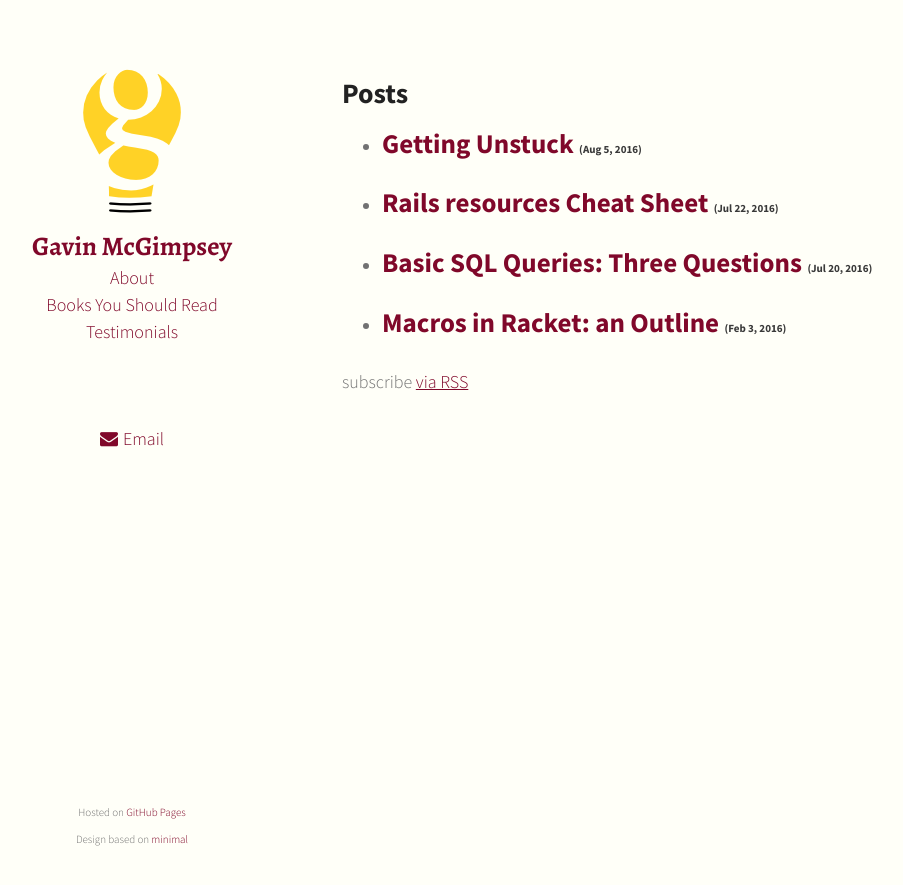
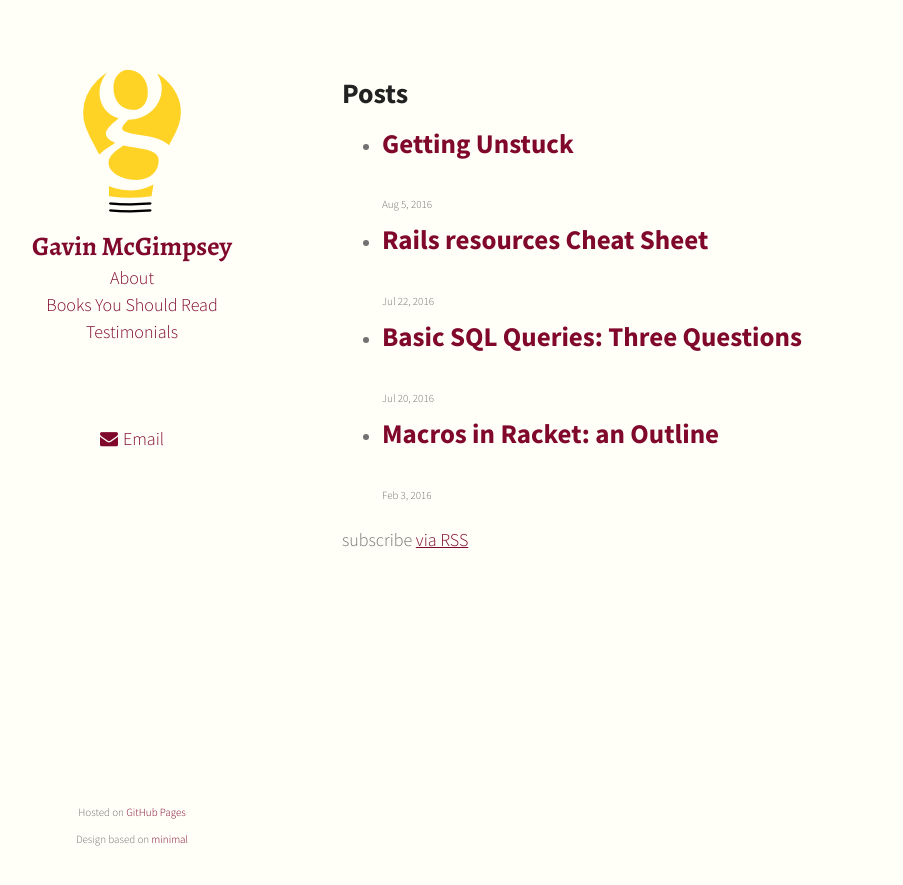
Before and after one commit to gavinmcgimpsey/gavinmcgimpsey.github.io, a Jekyll site: the page built from index.html, in a window 1280 px wide. Shown: the top 885 px of the page, without its empty margins (188-1091 px from the left). Built offline with Jekyll 4.4.1, drawn with Linux system fonts in a browser that asks for light colours.

Commit message:
Changed post date formatting again

```diff
--- a/index.html
+++ b/index.html
@@ -10,8 +10,9 @@
     {% for post in site.posts %}
       <li>
         <h2>
-          <a class="post-link" href="{{ post.url | prepend: site.baseurl }}">{{ post.title }}</a> <span class="post-meta"><small>({{ post.date | date: "%b %-d, %Y" }})</small></span>
+          <a class="post-link" href="{{ post.url | prepend: site.baseurl }}">{{ post.title }}</a>
         </h2>
+        <span class="post-meta"><small>{{ post.date | date: "%b %-d, %Y" }}</small></span>
       </li>
     {% endfor %}
   </ul>
```
